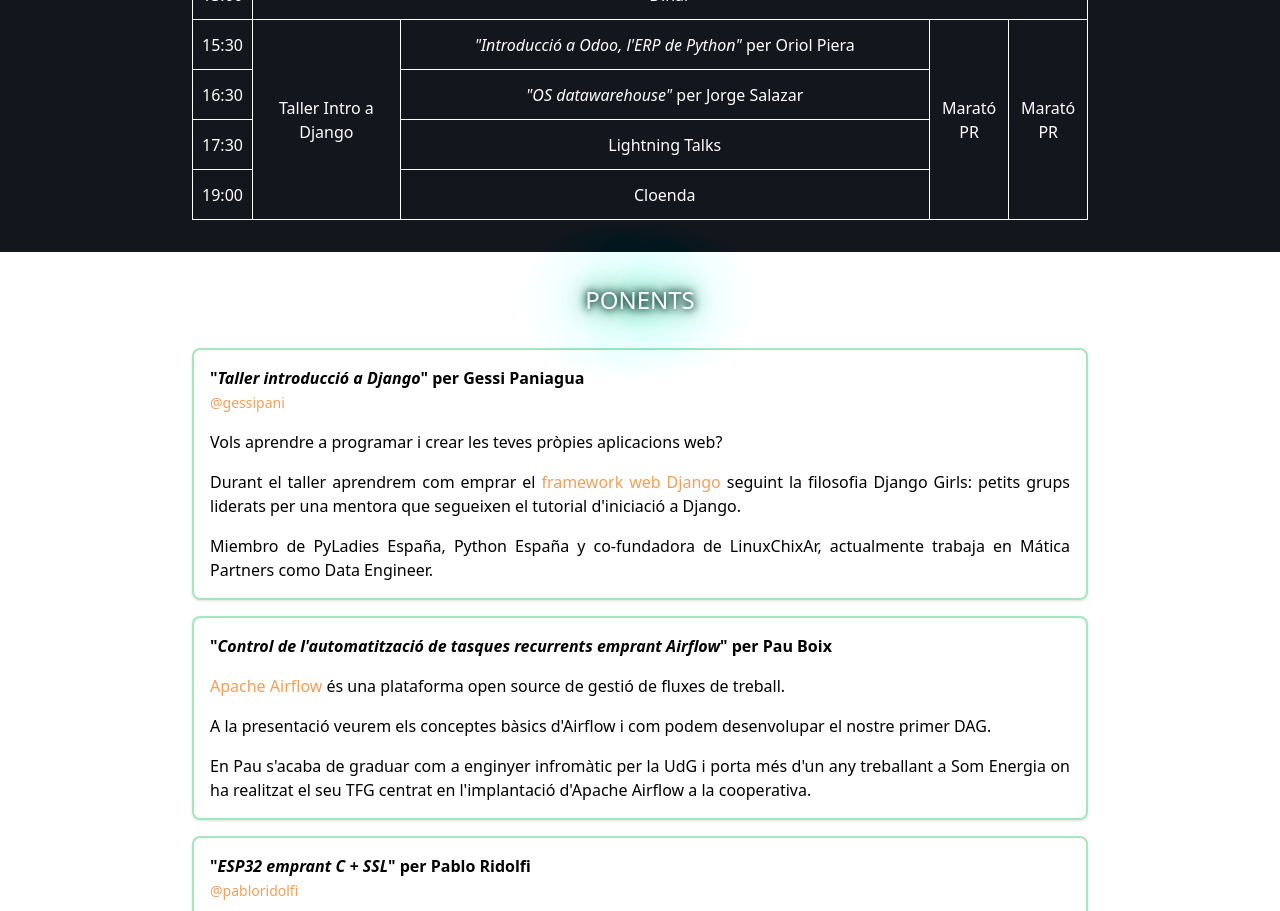
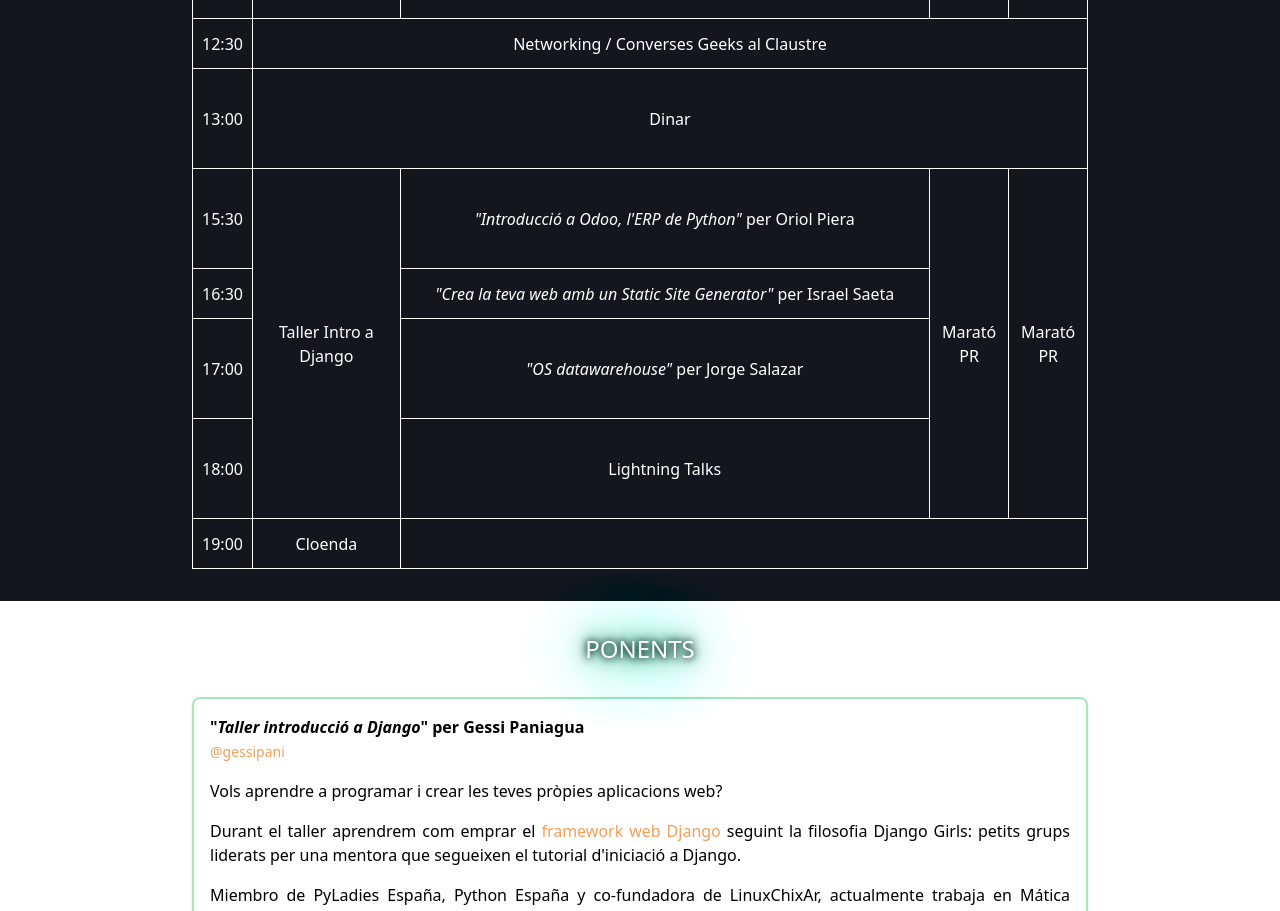
Before and after one commit to GeeksCAT/hacktoberfest-web-2022, a Vue app: page / in a window 1280 px wide. Shown: the part 1900-2811 px from the top of the page. Built offline with nearby package versions, Linux system fonts and the light colour scheme; what @formkit/vue would draw is missing.

Commit message:
Add SSG to schedule and improve readability extending row height
depending on 30/60m slot

```diff
--- a/src/components/Sections/SDiary.vue
+++ b/src/components/Sections/SDiary.vue
@@ -37,12 +37,12 @@
             <td>10:00</td>
             <td>KickOff</td>
           </tr>
-          <tr>
+          <tr class="double-tr">
             <td>10:30</td>
             <td><i>"Control de l'automatització de tasques recurrents emprant Airflow"</i> per Pau Boix</td>
             <td rowspan="2">Marató PR</td>
           </tr>
-          <tr>
+          <tr class="double-tr">
             <td>11:30</td>
             <td><i>"ESP32 emprant C + SSL"</i> per Pablo Ridolfi</td>
           </tr>
@@ -50,11 +50,11 @@
             <td>12:30</td>
             <td colspan="4">Networking / Converses Geeks al Claustre</td>
           </tr>
-          <tr>
+          <tr class="double-tr">
             <td>13:00</td>
             <td colspan="4" class="text-center">Dinar</td>
           </tr>
-          <tr>
+          <tr class="double-tr">
             <td>15:30</td>
             <td rowspan="4">Taller Intro a Django</td>
             <td><i>"Introducció a Odoo, l'ERP de Python"</i> per Oriol Piera</td>
@@ -63,10 +63,14 @@
           </tr>
           <tr>
             <td>16:30</td>
+            <td><i>"Crea la teva web amb un Static Site Generator"</i> per Israel Saeta</td>
+          </tr>
+          <tr class="double-tr">
+            <td>17:00</td>
             <td><i>"OS datawarehouse"</i> per Jorge Salazar</td>
           </tr>
-          <tr>
-            <td>17:30</td>
+          <tr class="double-tr">
+            <td>18:00</td>
             <td>Lightning Talks</td>
           </tr>
           <tr>
@@ -94,4 +98,8 @@
 tr {
   height: 50px;
 }
+
+tr.double-tr {
+  height: 100px;
+}
 </style>
```
